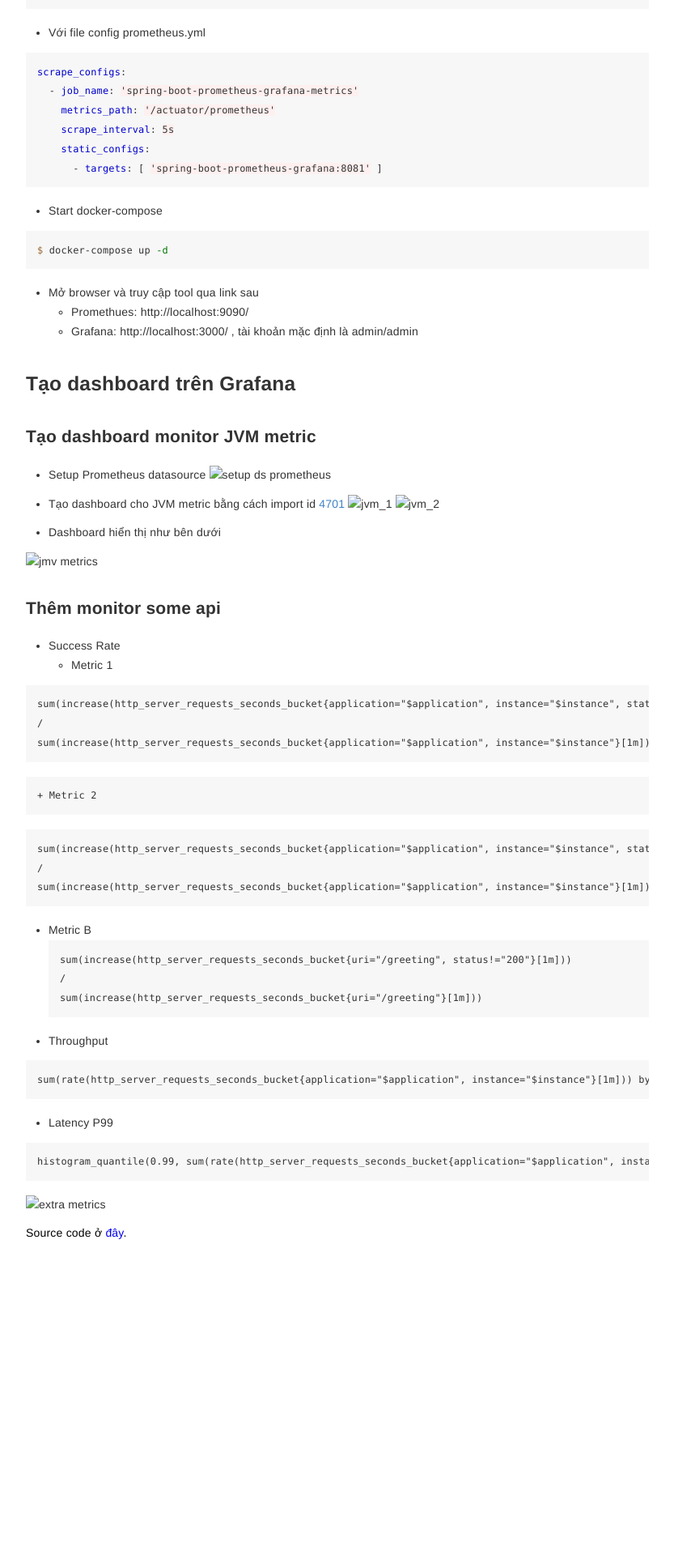
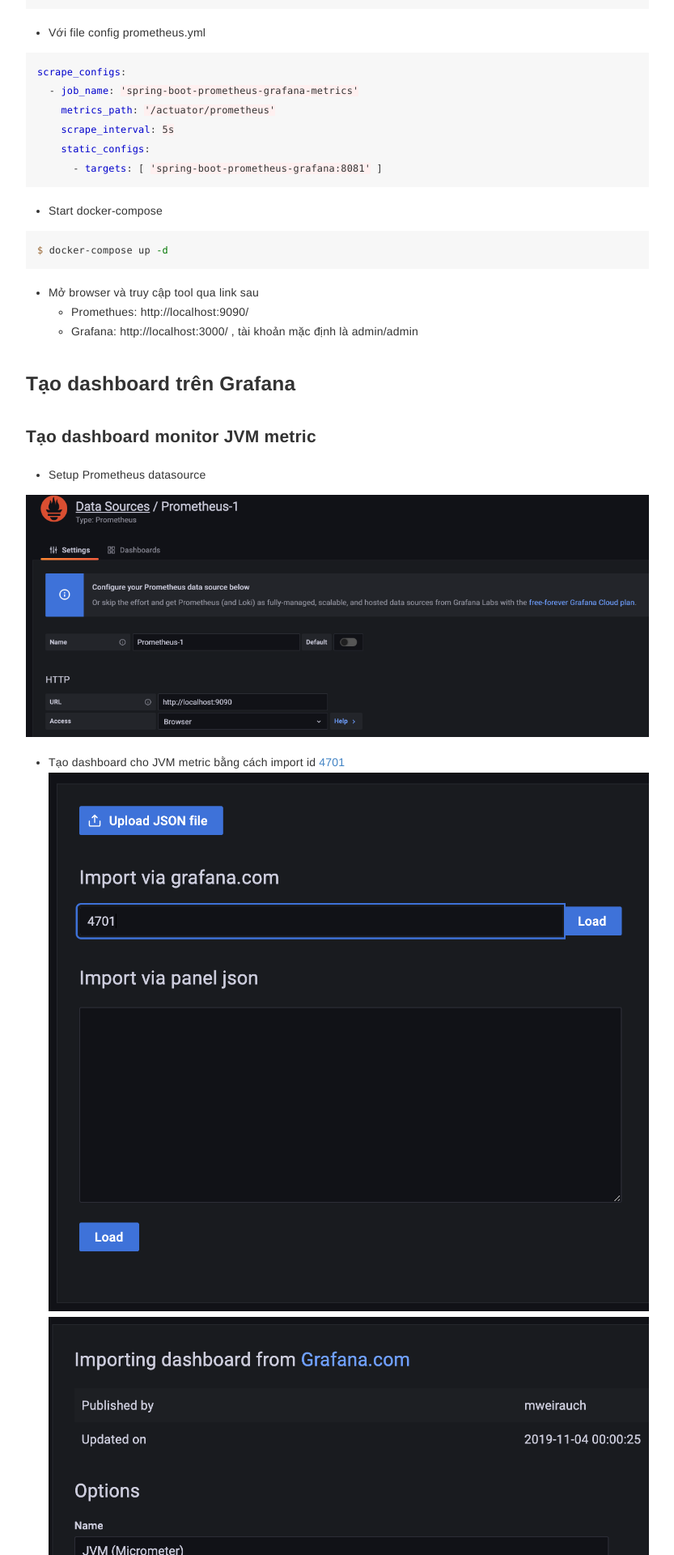
Before and after one commit to huypva/code-by-example-site, a Jekyll site: the page built from _posts/2021-09-17-spring-boot-prometheus-grafana.md, in a window 1280 px wide. Shown: the part 3080-5000 px from the top of the page at 81% size, without its empty margins (223-1056 px from the left). Built offline with Jekyll 4.4.1, drawn with Linux system fonts in a browser that asks for light colours; some of the changed text lies outside the part shown.

Commit message:
Update images

```diff
--- a/_posts/2021-09-17-spring-boot-prometheus-grafana.md
+++ b/_posts/2021-09-17-spring-boot-prometheus-grafana.md
@@ -159,15 +159,16 @@ $ docker-compose up -d
 ### Tạo dashboard monitor JVM metric
 
 - Setup Prometheus datasource
-![setup ds prometheus](./assets/images/springboot_prometheus_grafana/springboot_prometheus_grafana/setup_ds_prometheus.png)
+
+![setup ds prometheus](../assets/images/springboot_prometheus_grafana/setup_ds_prometheus.png)
 
 - Tạo dashboard cho JVM metric bằng cách import id [4701](https://grafana.com/grafana/dashboards/4701)
-![jvm_1](./assets/images/springboot_prometheus_grafana/import_jvm_metric_1.png)
-![jvm_2](./assets/images/springboot_prometheus_grafana/import_jvm_metric_2.png)
+![jvm_1](../assets/images/springboot_prometheus_grafana/import_jvm_metric_1.png)
+![jvm_2](../assets/images/springboot_prometheus_grafana/import_jvm_metric_2.png)
 
 - Dashboard hiển thị như bên dưới
 
-![jmv metrics](./assets/images/springboot_prometheus_grafana/grafana_jvm_metrics.png)
+![jmv metrics](../assets/images/springboot_prometheus_grafana/grafana_jvm_metrics.png)
 
 
 ### Thêm monitor some api
```
